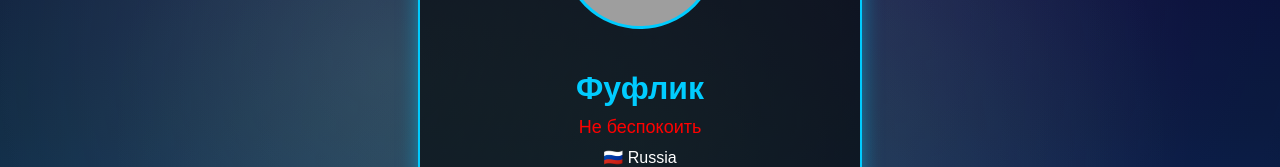
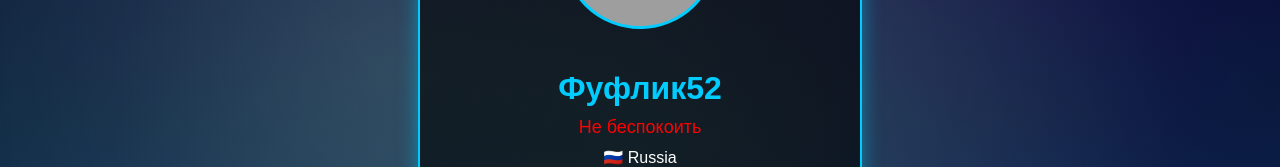
Before and after one commit to fuflik52/fufell, a plain HTML site: page index.html in a window 1280 px wide. Shown: the part 277-444 px from the top of the page. Drawn offline with Linux system fonts and the light colour scheme; grey boxes are pictures that could not be loaded.

Commit message:
Update index.html

```diff
--- a/index.html
+++ b/index.html
@@ -151,7 +151,7 @@
         let activeElements = 0;
 
         const userData = {
-            username: "Фуфлик",
+            username: "Фуфлик52",
             avatarUrl: "https://i.postimg.cc/nrzwz7pT/Untitled-2.png",
             status: "Не беспокоить ",
             description: "🇷🇺 Russia "
```
